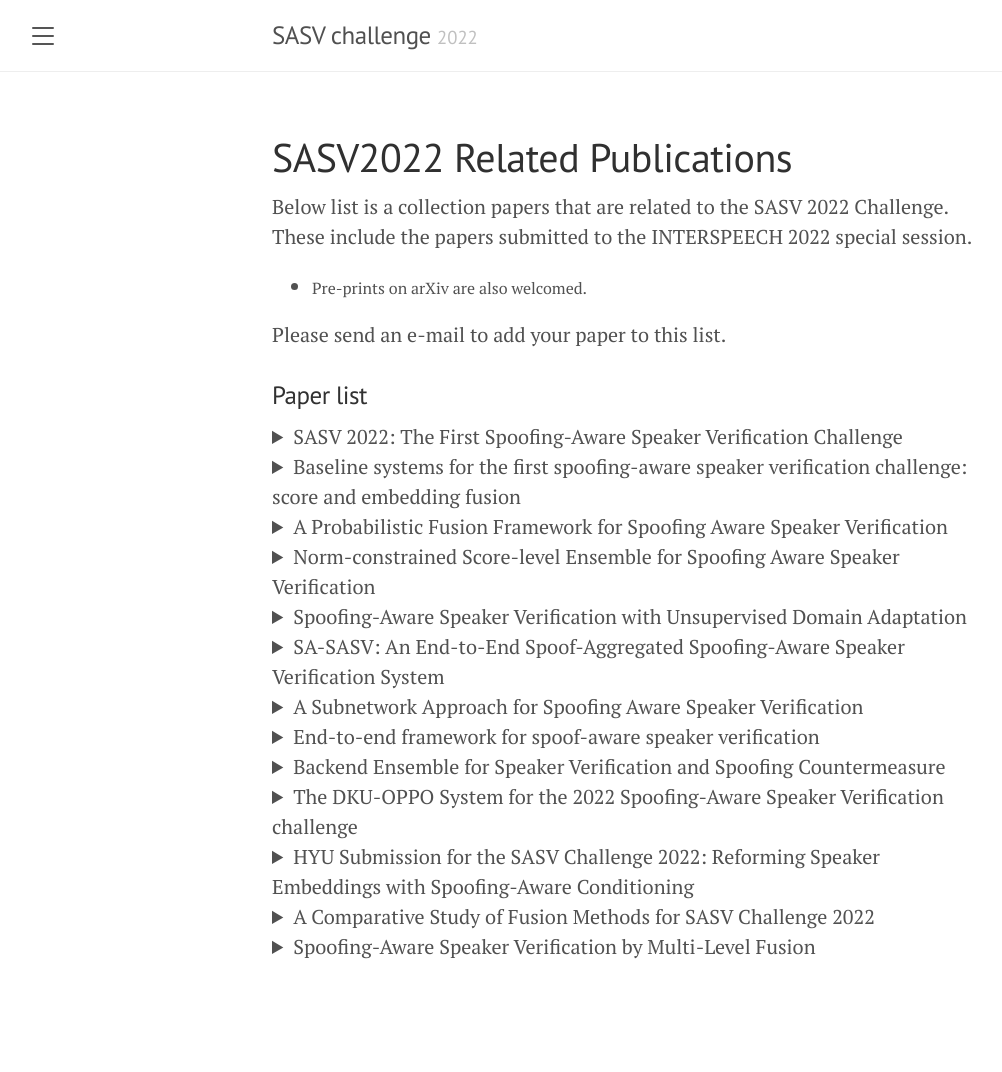
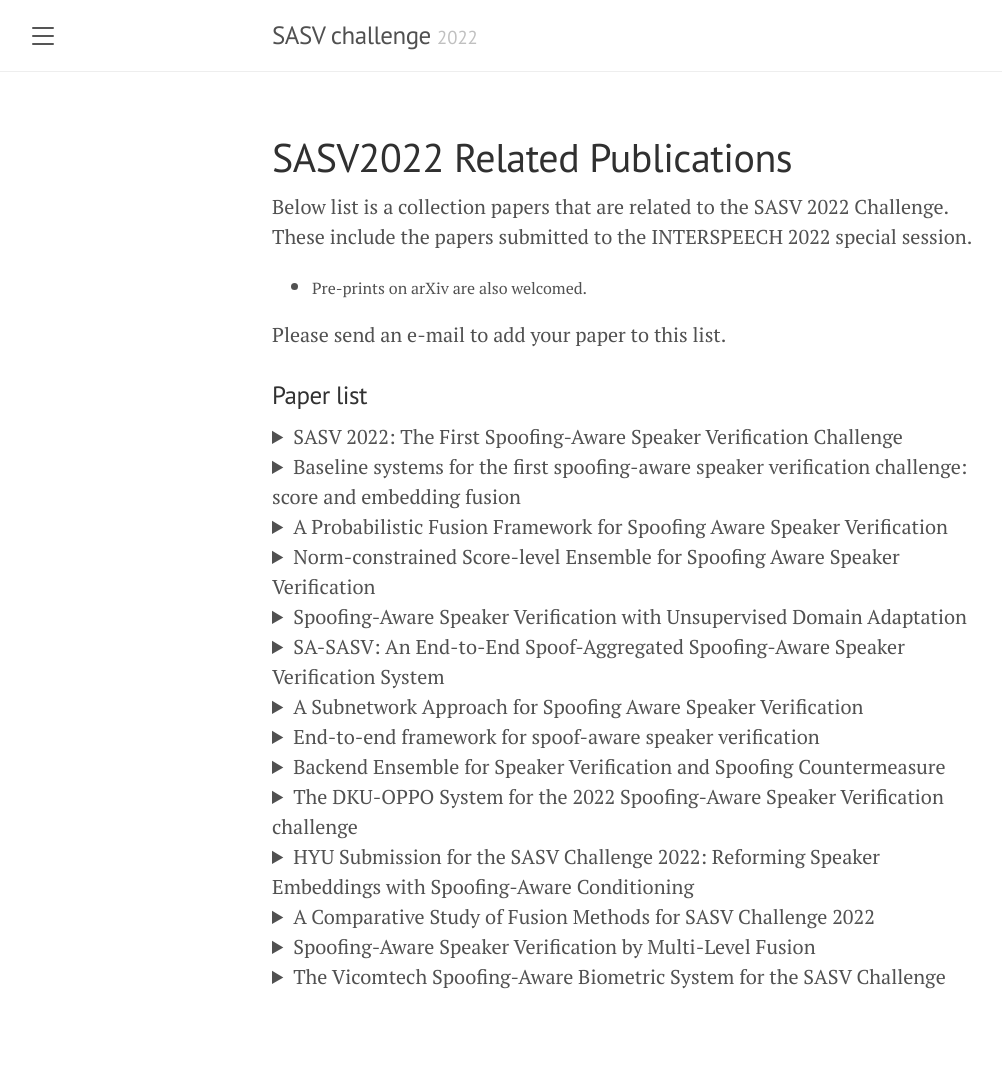
Before and after one commit to sasv-challenge/sasv-challenge.github.io, a Jekyll site: the page built from papers_SASV2022.md, in a window 1280 px wide. Shown: the whole page, without its empty margins (8-1010 px from the left). Built offline with Jekyll 4.4.1, drawn with Linux system fonts in a browser that asks for light colours; before the commit the page ends 1042 px from its top, so only the background shows below that.

Commit message:
add martin2022sasv

```diff
--- a/papers_SASV2022.md
+++ b/papers_SASV2022.md
@@ -219,3 +219,19 @@ year={2022}
 </div>
 </div>
 </details>
+
+<details><summary>The Vicomtech Spoofing-Aware Biometric System for the SASV Challenge</summary>
+<div markdown="1">
+- <div style="font-size:80%">Juan M. Martín-Doñas, Iván G. Torre, Aitor Álvarez, Joaquin Arellano</div>
+- <div style="font-size:80%">Vicomtech Foundation, Basque Research and Technology Alliance (BRTA), Mikeletegi 57, 20009 Donostia - San Sebastián (Spain) </div>
+<div aria-hidden="true" aria-labelledby="bibtex-martin2022sasv" class="modal fade" id="bibtex-martin2022sasv" role="dialog" tabindex="-1" style="font-size:70%">
+<pre>@article{martin2022sasv,
+  author={Martín-Doñas, Juan M. and Torre, Iván G. and Álvarez, Aitor and Arellano, Joaquin},
+  title={The Vicomtech Spoofing-Aware Biometric System for the SASV Challenge},
+  year={2022},
+  journal={arXiv preprint arXiv:2204.01399}
+}
+</pre>
+</div>
+</div>
+</details>
```
